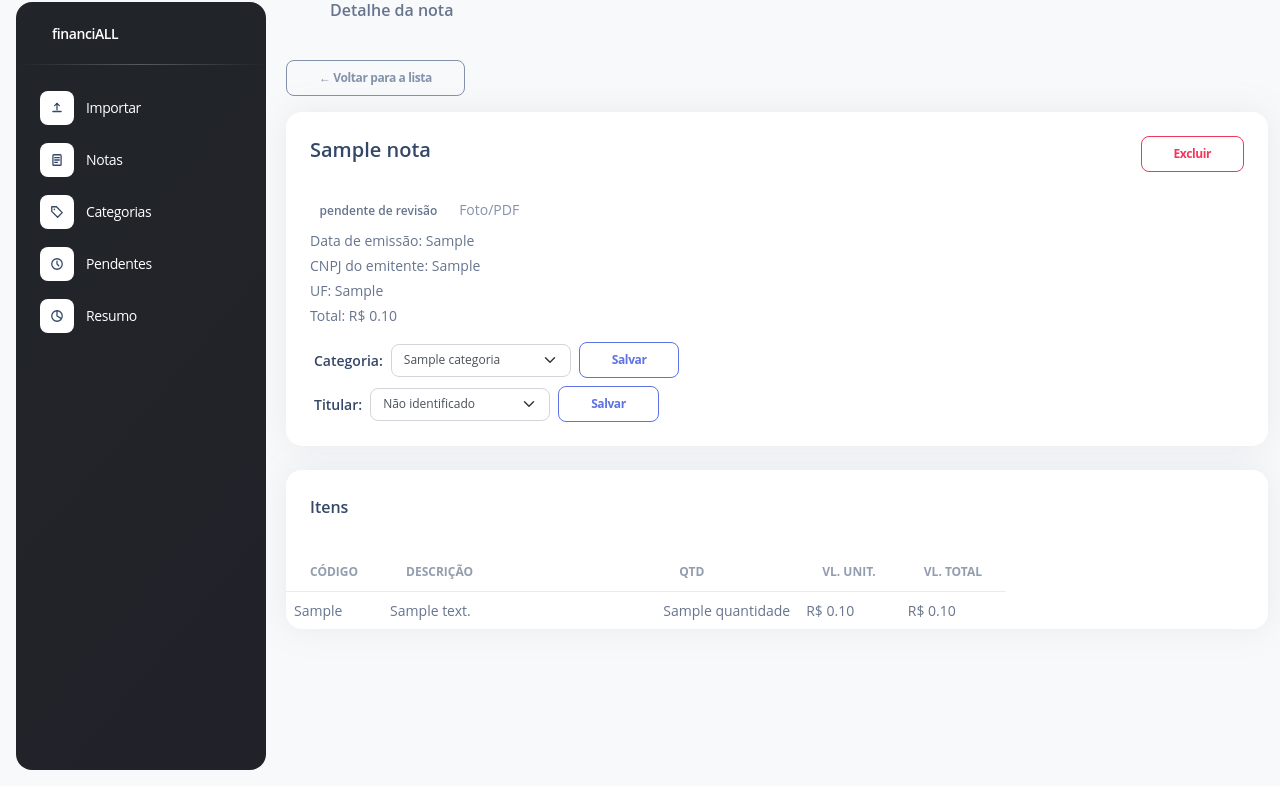
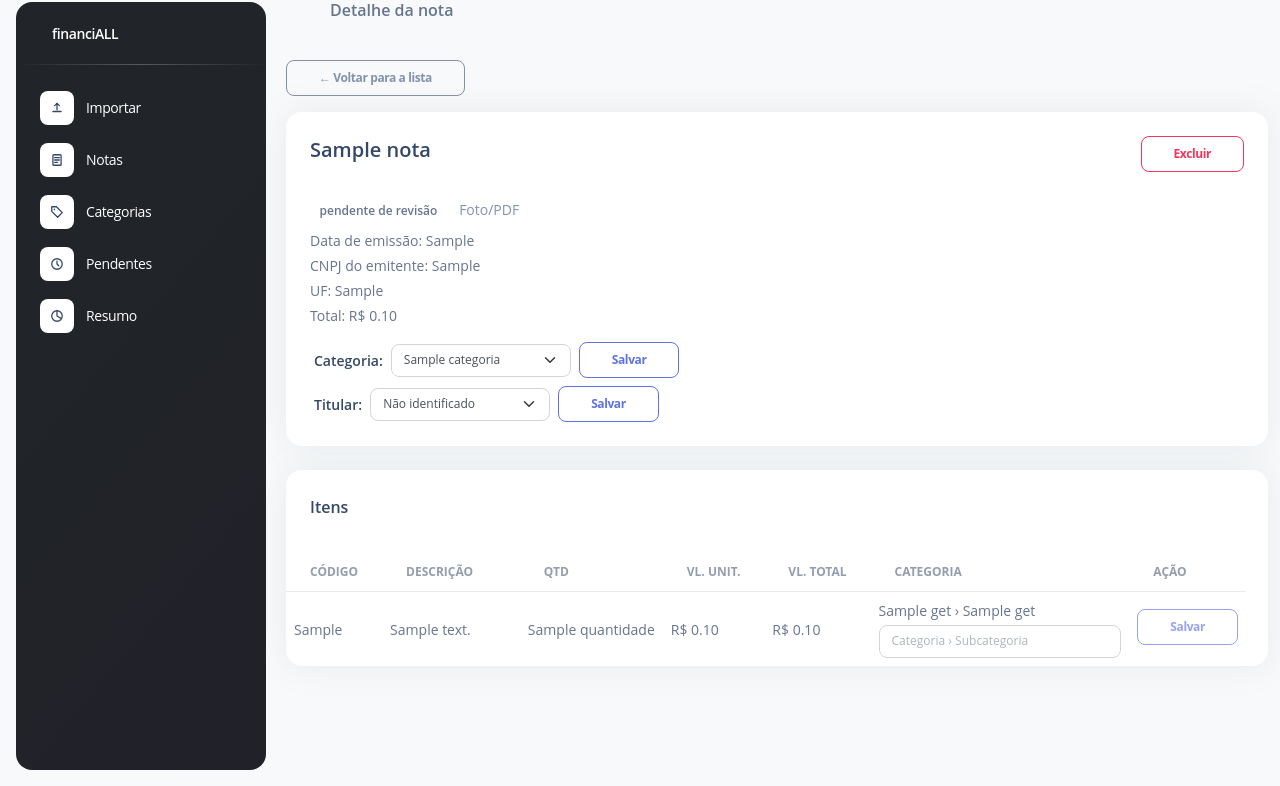
Before and after one commit to gomesmr/financiall, a Flask app: template src/api/templates/nota_detalhe.html in a window 1280 px wide. Shown: the part 14-800 px from the top of the page. Run offline with Flask 3, Linux system fonts and the light colour scheme; the template is opened without the code that fills it: most values are stand-ins (such as "Sample title", 1, 10 or a date in 2020); some libraries are stand-ins or nearby versions.

Commit message:
Feat/008 categorizacao de itens - Fase 6 (US4: corrigir categoria)
Previa de impacto e correcao de fonte (reclassificar o passado) para
itens ja classificados incorretamente, com acao explicita e separada na
tela de detalhe da nota -- reaproveita o componente de autocomplete
compartilhado com /ver/pendentes (classificacao.js).

Co-Authored-By: Claude Sonnet 5 <noreply@anthropic.com>

```diff
--- a/src/api/templates/nota_detalhe.html
+++ b/src/api/templates/nota_detalhe.html
@@ -59,14 +59,16 @@
       <div class="card-body px-0 pb-0">
         {% if itens %}
         <div class="table-responsive-argon">
-          <table class="table align-items-center mb-0" style="max-width:720px;">
+          <table class="table align-items-center mb-0" style="max-width:960px;">
             <thead>
               <tr>
                 <th class="text-uppercase text-xs font-weight-bolder opacity-7" style="width:1%; white-space:nowrap;">Código</th>
-                <th class="text-uppercase text-xs font-weight-bolder opacity-7" style="max-width:280px;">Descrição</th>
+                <th class="text-uppercase text-xs font-weight-bolder opacity-7" style="max-width:220px;">Descrição</th>
                 <th class="text-uppercase text-xs font-weight-bolder opacity-7" style="width:1%; white-space:nowrap;">Qtd</th>
                 <th class="text-uppercase text-xs font-weight-bolder opacity-7" style="width:1%; white-space:nowrap;">Vl. Unit.</th>
                 <th class="text-uppercase text-xs font-weight-bolder opacity-7" style="width:1%; white-space:nowrap;">Vl. Total</th>
+                <th class="text-uppercase text-xs font-weight-bolder opacity-7">Categoria</th>
+                <th class="text-uppercase text-xs font-weight-bolder opacity-7" style="width:1%; white-space:nowrap;">Ação</th>
               </tr>
             </thead>
             <tbody>
@@ -77,6 +79,31 @@
                 <td class="text-sm" style="white-space:nowrap;">{{ item.quantidade if item.quantidade is not none else "—" }}</td>
                 <td class="text-sm" style="white-space:nowrap;">{% if item.valor_unitario is not none %}R$ {{ "%.2f"|format(item.valor_unitario / 100) }}{% else %}—{% endif %}</td>
                 <td class="text-sm" style="white-space:nowrap;">{% if item.valor_total_item is not none %}R$ {{ "%.2f"|format(item.valor_total_item / 100) }}{% else %}—{% endif %}</td>
+                <td>
+                  <div class="mb-1 text-sm" id="categoria-atual-{{ item.id }}">
+                    {% if item.categoria_id %}
+                      {% set categoria_item = categorias_por_id.get(item.categoria_id) %}
+                      {% if categoria_item and categoria_item.parent_id %}
+                        {{ categorias_por_id.get(categoria_item.parent_id).nome }} › {{ categoria_item.nome }}
+                      {% elif categoria_item %}
+                        {{ categoria_item.nome }}
+                      {% endif %}
+                    {% else %}
+                      <span class="vazio">pendente</span>
+                    {% endif %}
+                  </div>
+                  <div class="categoria-autocomplete position-relative" data-item-id="{{ item.id }}" style="min-width: 200px;">
+                    <input type="text" class="form-control form-control-sm categoria-input" placeholder="Categoria › Subcategoria" autocomplete="off">
+                    <div class="categoria-sugestoes list-group position-absolute" style="display:none; z-index:10; max-height:200px; overflow-y:auto; width:100%;"></div>
+                    <input type="hidden" class="categoria-id-selecionada">
+                  </div>
+                </td>
+                <td style="white-space:nowrap;">
+                  <button type="button" class="btn btn-sm btn-outline-primary mb-1 btn-salvar-item" data-item-id="{{ item.id }}" disabled>Salvar</button>
+                  {% if item.metodo_classificacao in ("cache", "regra") %}
+                  <button type="button" class="btn btn-sm btn-outline-warning mb-0 btn-corrigir-fonte" data-item-id="{{ item.id }}" disabled>Corrigir a fonte</button>
+                  {% endif %}
+                </td>
               </tr>
               {% endfor %}
             </tbody>
@@ -90,6 +117,7 @@
   {% endif %}
 {% endblock %}
 {% block extra_scripts %}
+  <script src="{{ url_for('static', filename='classificacao.js') }}"></script>
   <script>
     async function excluirNota(notaId) {
       if (!confirm("Excluir esta nota? Essa ação não pode ser desfeita.")) {
@@ -135,5 +163,67 @@
       }
       window.location.reload();
     }
+
+    const CATEGORIAS_ITENS = {{ categorias_json | default([]) | tojson }};
+
+    document.querySelectorAll(".categoria-autocomplete").forEach((container) => {
+      const itemId = container.dataset.itemId;
+      const botaoSalvar = document.querySelector(`.btn-salvar-item[data-item-id="${itemId}"]`);
+      const botaoCorrigirFonte = document.querySelector(`.btn-corrigir-fonte[data-item-id="${itemId}"]`);
+
+      inicializarAutocompleteCategoria(container, CATEGORIAS_ITENS, "", (categoriaId) => {
+        botaoSalvar.disabled = !categoriaId;
+        if (botaoCorrigirFonte) {
+          botaoCorrigirFonte.disabled = !categoriaId;
+        }
+      });
+
+      botaoSalvar.addEventListener("click", async () => {
+        const categoriaId = parseInt(container.querySelector(".categoria-id-selecionada").value, 10);
+        const resposta = await fetch(`/itens/${itemId}/categoria`, {
+          method: "PUT",
+          headers: { "Content-Type": "application/json" },
+          body: JSON.stringify({ categoria_id: categoriaId }),
+        });
+        const corpo = await resposta.json();
+        if (!resposta.ok) {
+          alert(corpo.erro || "Não foi possível atualizar a categoria do item.");
+          return;
+        }
+        window.location.reload();
+      });
+
+      if (botaoCorrigirFonte) {
+        botaoCorrigirFonte.addEventListener("click", async () => {
+          const categoriaId = parseInt(container.querySelector(".categoria-id-selecionada").value, 10);
+
+          const respostaImpacto = await fetch(`/itens/${itemId}/impacto-correcao-fonte`);
+          const impacto = await respostaImpacto.json();
+          if (!respostaImpacto.ok) {
+            alert(impacto.erro || "Não foi possível calcular o impacto da correção.");
+            return;
+          }
+
+          const confirmado = confirm(
+            `Isso vai corrigir a fonte (cache) e reclassificar ${impacto.quantidade_itens_afetados} ` +
+            `item(ns) passado(s) com a mesma descrição e categoria atual. Confirmar?`
+          );
+          if (!confirmado) return;
+
+          const respostaCorrecao = await fetch(`/itens/${itemId}/corrigir-fonte`, {
+            method: "POST",
+            headers: { "Content-Type": "application/json" },
+            body: JSON.stringify({ categoria_id: categoriaId }),
+          });
+          const corpoCorrecao = await respostaCorrecao.json();
+          if (!respostaCorrecao.ok) {
+            alert(corpoCorrecao.erro || "Não foi possível corrigir a fonte.");
+            return;
+          }
+          alert(corpoCorrecao.mensagem);
+          window.location.reload();
+        });
+      }
+    });
   </script>
 {% endblock %}
```
Also changed, not shown: specs/008-categorizacao-itens/tasks.md (+8 -8 lines), src/api/routes_consulta.py (+9 -1 lines), src/api/routes_itens.py (+28 -0 lines), tests/contract/test_api_contract.py (+53 -0 lines), tests/unit/test_classificacao_itens.py (+97 -0 lines), src/storage/db.py.
